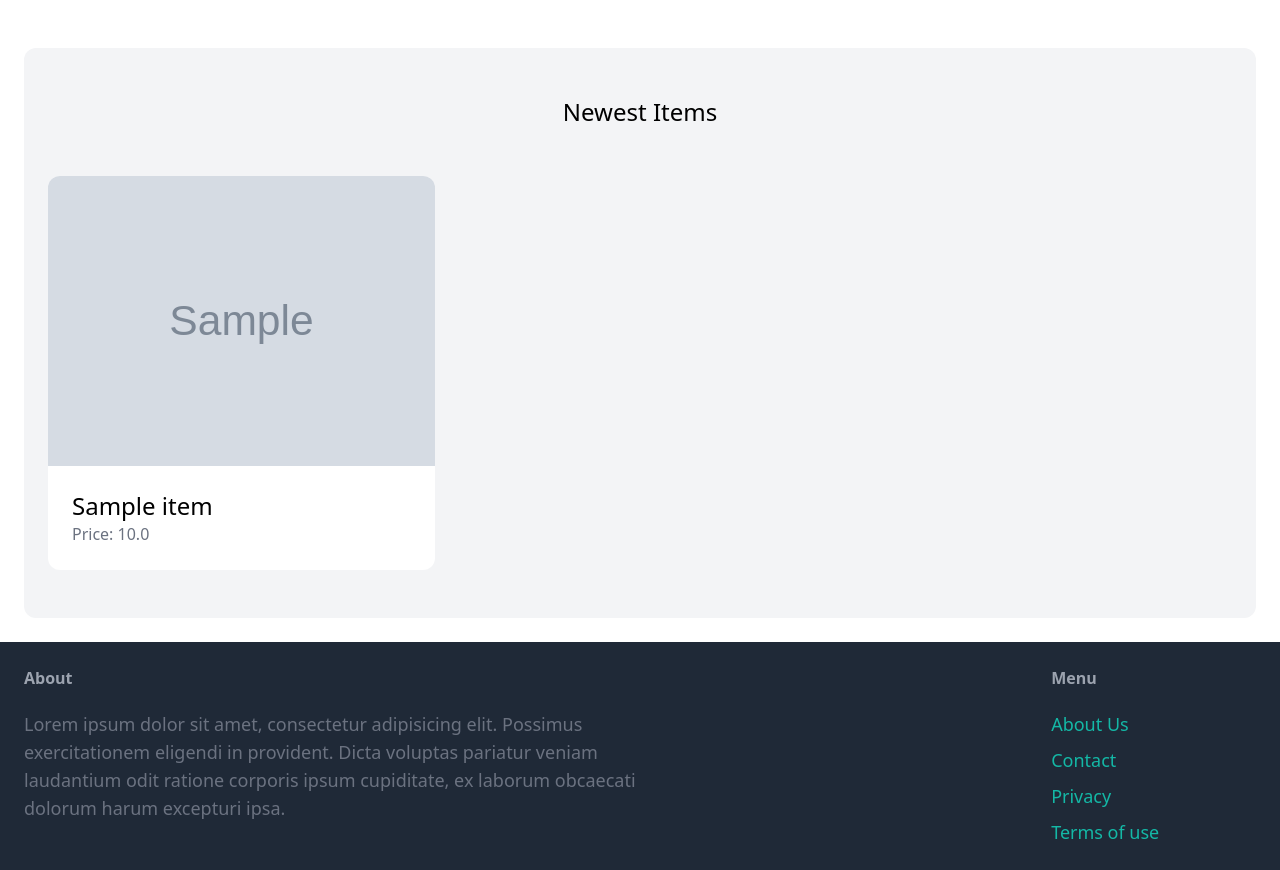
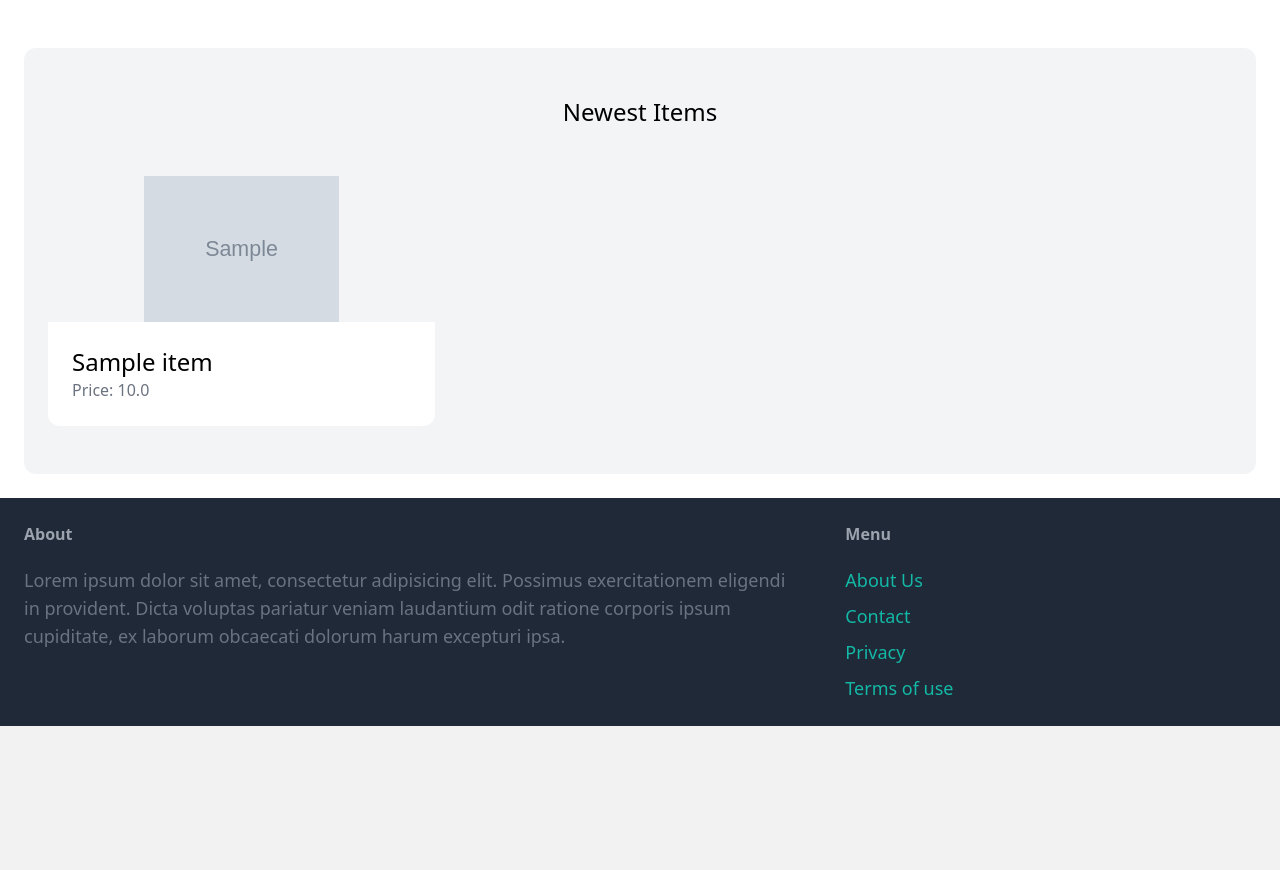
Before and after one commit to berkayaktunc/rahibinden, a Django app: template core/templates/core/index.html in a window 1280 px wide. Shown: the part 77-947 px from the top of the page. After the commit the page ends 803 px from the top, so only its background shows below. Run offline with Django 5.2, Linux system fonts and the light colour scheme; the template is opened without the code that fills it: values that come from a table or form of the project are taken from there, others are empty; tables that the repository leaves empty hold one stand-in row (values such as "Sample post"); grey boxes marked "Sample" are stand-in pictures; some libraries are stand-ins or nearby versions.

Commit message:
img show fix & item lineup correction

```diff
--- a/core/templates/core/index.html
+++ b/core/templates/core/index.html
@@ -8,16 +8,19 @@
         <h2 class="mb-12 text-2xl text-center">Newest Items</h2>
 
         <div class="grid grid-cols-3 gap-3">
-            {% for item in items%}
+            {% for item in items %}
                 <div>
                     <a href="#">
                         <div>
-                        <img src="{{ item.image.url }}" class="rounded-t-xl">
+                            <img src="{{ item.image.url }}" class="px-24 rounded-t-xl">
                         </div>
+
                         <div class="p-6 bg-white rounded-b-xl">
                             <h2 class="text-2xl">{{ item.name }}</h2>
                             <p class="text-gray-500">Price: {{ item.price }}</p>
+
                         </div>
+                    </a>
                 </div>
             {% endfor %}
         </div>
--- a/rahibinden/urls.py
+++ b/rahibinden/urls.py
@@ -17,10 +17,13 @@
 from django.contrib import admin
 from django.urls import path
 
+from django.conf import settings
+from django.conf.urls.static import static
+
 from core.views import index, contact
 
 urlpatterns = [
     path('', index, name='index'),
     path('contact/', contact, name='contact'),
     path('admin/', admin.site.urls),
-]
+] + static(settings.MEDIA_URL, document_root=settings.MEDIA_ROOT)
```
Also changed, not shown: 1 other file. Lines whose indentation alone changed are shown as unchanged.
